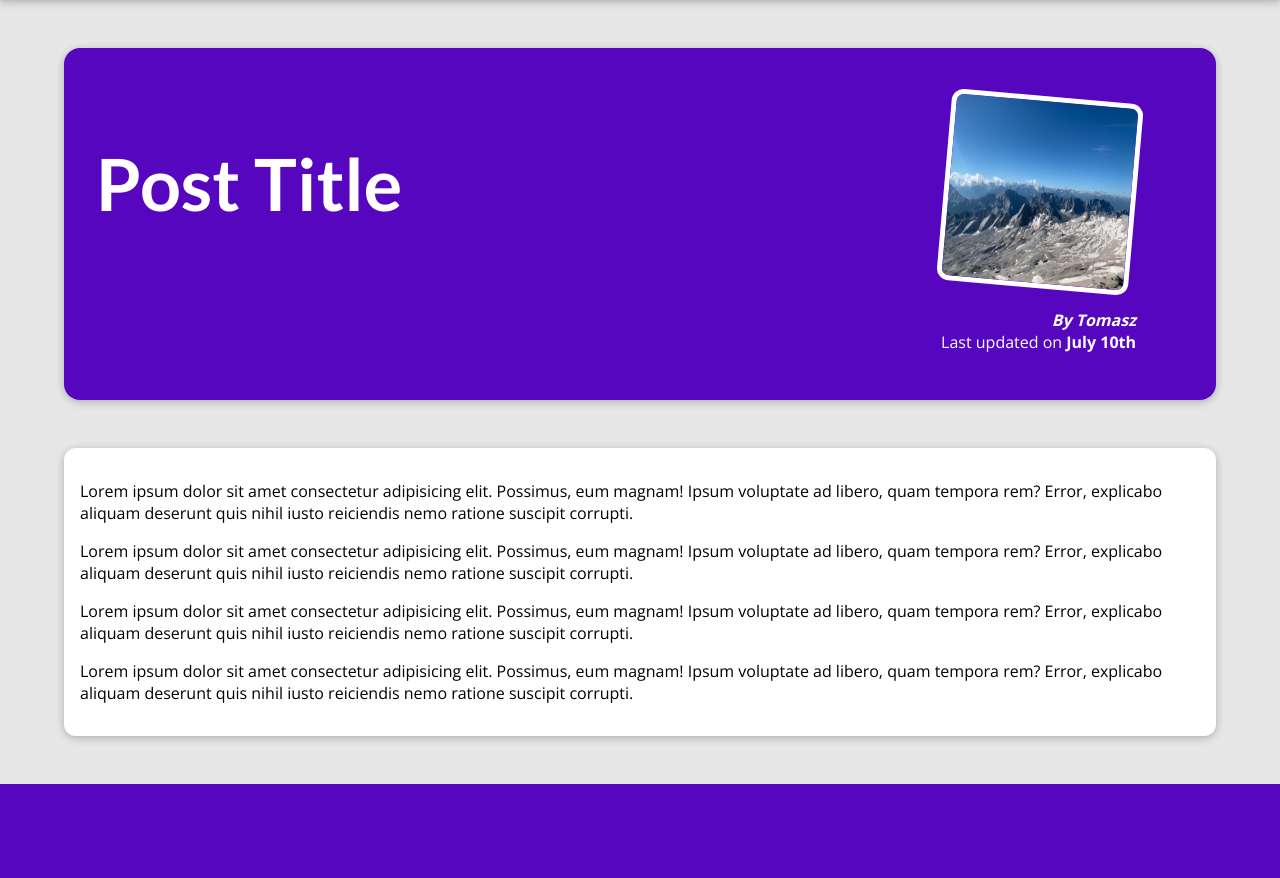
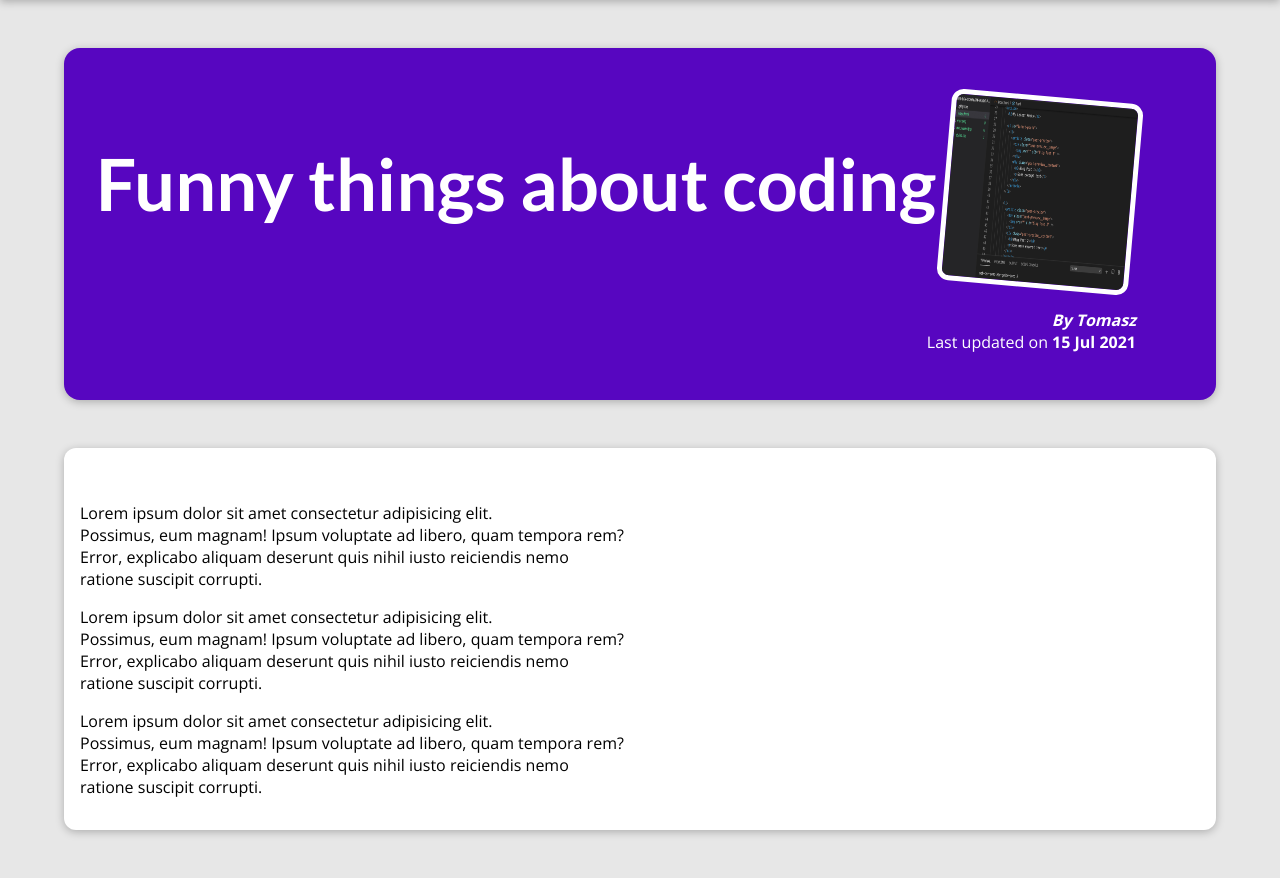
Before and after one commit to tomaszpuzio/my_site, a Django app: page /posts/funny in a window 1280 px wide. Shown: the part 80-958 px from the top of the page. Before the commit the page ends 864 px from the top, so only its background shows below. Run offline with Django 3.2, Linux system fonts and the light colour scheme.

Commit message:
modify post detail page such that it accepts dynamic data

```diff
--- a/blog/templates/blog/post-detail.html
+++ b/blog/templates/blog/post-detail.html
@@ -2,7 +2,7 @@
 {% load static%}
 
 {% block title %}
-    This Post Title
+    {{ post.title }}
 {% endblock %}
 
 {% block css_files %}
@@ -12,40 +12,17 @@
 
 {% block content %}
     <section id="summary">
-        <h2>Post Title</h2>
+        <h2>{{ post.title }}</h2>
         <article>
-            <img src="{% static "blog/images/mountains.jpg" %}" alt="Post Title" />
-            <address>By Tomasz</address>
+            <img src="{% static "blog/images/"|add:post.image %}" alt="Post Title" />
+            <address>By {{ post.author|title }}</address>
             <div>
-                Last updated on <time>July 10th</time>
+                Last updated on <time>{{ post.date|date:"d M Y"}}</time>
             </div>
         </article>
     </section>
 
     <main>
-        <p>
-            Lorem ipsum dolor sit amet consectetur adipisicing elit.
-            Possimus, eum magnam! Ipsum voluptate ad libero, quam tempora rem?
-            Error, explicabo aliquam deserunt quis nihil iusto reiciendis nemo
-            ratione suscipit corrupti.
-        </p>
-        <p>
-            Lorem ipsum dolor sit amet consectetur adipisicing elit.
-            Possimus, eum magnam! Ipsum voluptate ad libero, quam tempora rem?
-            Error, explicabo aliquam deserunt quis nihil iusto reiciendis nemo
-            ratione suscipit corrupti.
-        </p>
-        <p>
-            Lorem ipsum dolor sit amet consectetur adipisicing elit.
-            Possimus, eum magnam! Ipsum voluptate ad libero, quam tempora rem?
-            Error, explicabo aliquam deserunt quis nihil iusto reiciendis nemo
-            ratione suscipit corrupti.
-        </p>
-        <p>
-            Lorem ipsum dolor sit amet consectetur adipisicing elit.
-            Possimus, eum magnam! Ipsum voluptate ad libero, quam tempora rem?
-            Error, explicabo aliquam deserunt quis nihil iusto reiciendis nemo
-            ratione suscipit corrupti.
-        </p>
+        {{ post.content|linebreaks }}
     </main>
 {% endblock %}
--- a/blog/views.py
+++ b/blog/views.py
@@ -64,7 +64,12 @@
     })
 
 def posts(request):
-    return render(request, "blog/all-posts.html")
+    return render(request, "blog/all-posts.html", {
+        "all_posts": all_posts
+    })
 
 def post_detail(request, slug):
-    return render(request, "blog/post-detail.html")
+    identified_post = next(post for post in all_posts if post["slug"] == slug)
+    return render(request, "blog/post-detail.html", {
+        "post": identified_post
+    })
```
Also changed, not shown: blog/templates/blog/all-posts.html (+3 -7 lines).
